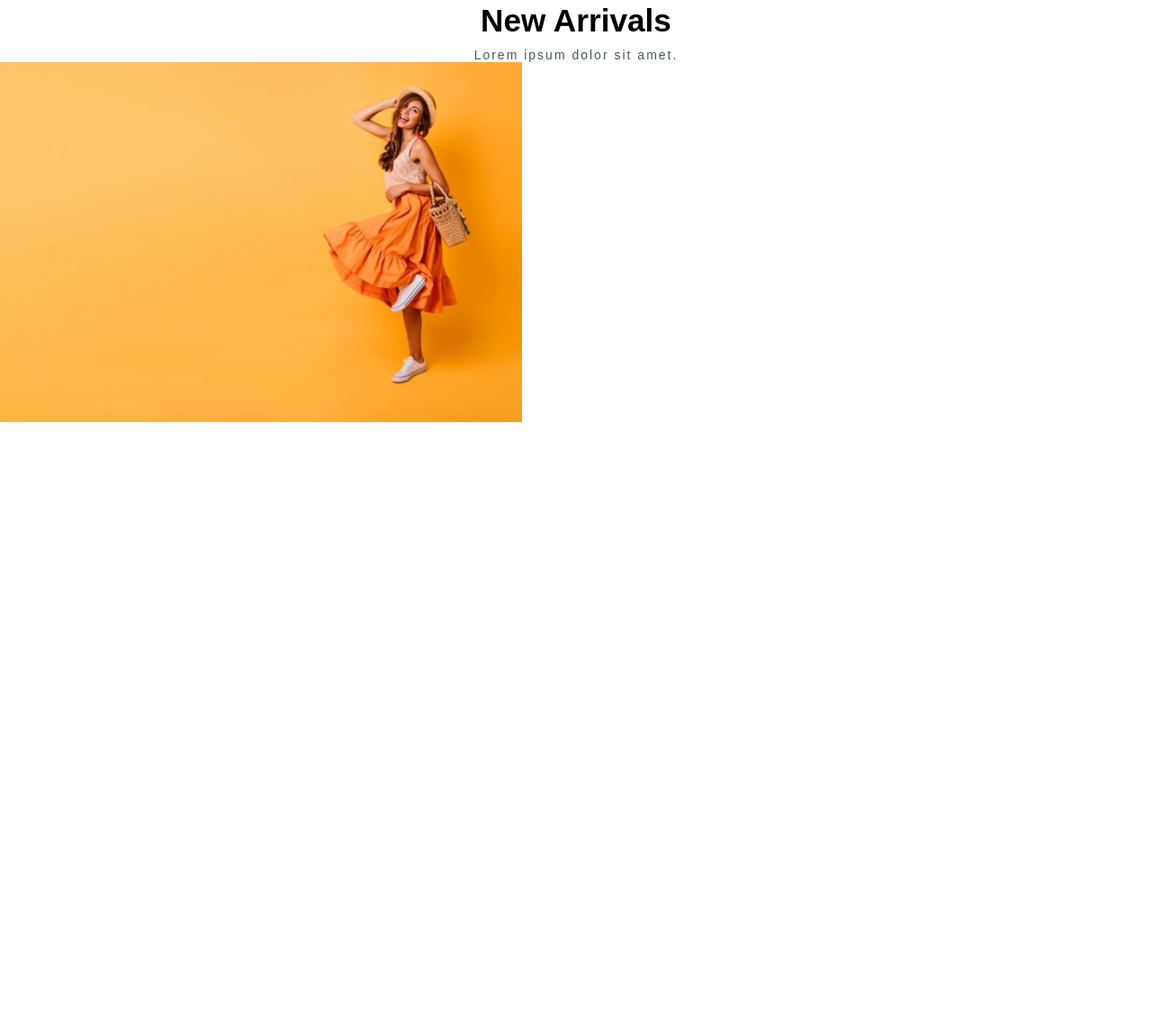
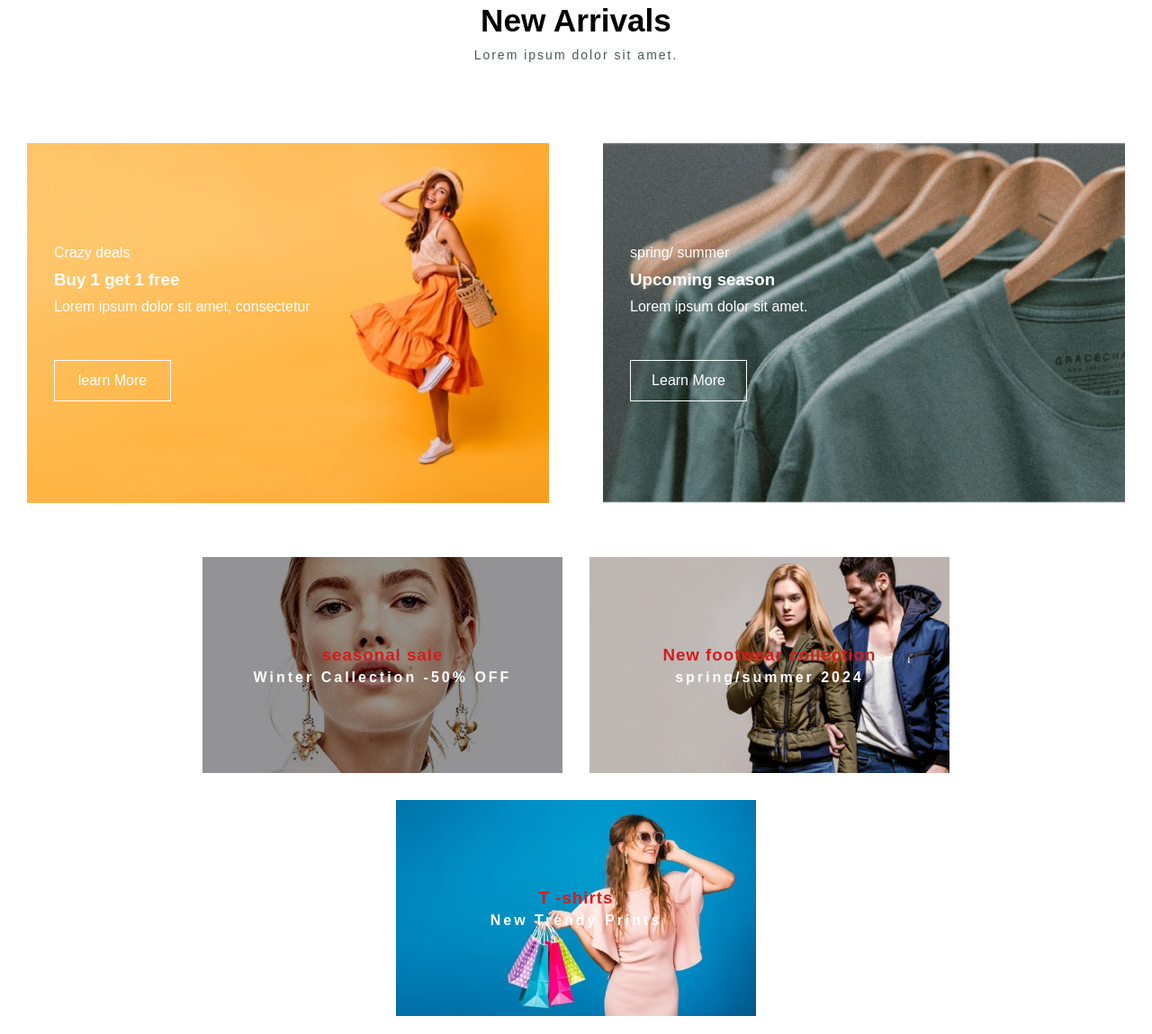
Before and after one commit to Usman-Javed-07/Html-Css-design-6, a plain HTML site: page index.html in a window 1280 px wide. Shown: the part 3743-4892 px from the top of the page at 90% size. Before the commit the page ends 4212 px from the top, so only its background shows below. Drawn offline with Linux system fonts and the light colour scheme.

Commit message:
arrival section complete

```diff
--- a/css/style.css
+++ b/css/style.css
@@ -249,6 +249,7 @@ body {
     padding: 10px 20px;
     border-radius: 10px;
     background:#fddde4 ;
+    transition: 0.5s ease;
 
 }
 .f2 {
@@ -410,7 +411,8 @@ body {
  background: #fff;
 padding: 15px 20px;
 border-radius: 5px;
-font-weight: 600
+font-weight: 600;
+transition: 0.5s ease;
 }
 .explore-btn:hover {
     background: #000;
@@ -443,6 +445,14 @@ font-weight: 600
     letter-spacing: 2px;
     color: #465b52;
 }
+@media screen and (max-width:767px) {
+    .arrival-heading h3 {
+        font-size: 1.2rem;
+    }
+    .arrival-heading p  {
+        font-size: 11px;
+    }
+}
 .arrivales-sale-one {
     background: url(../images/arrival1.jpg);
     width: 580px;
@@ -450,4 +460,114 @@ font-weight: 600
     background-repeat: no-repeat;
     background-size: cover;
     background-position: center;
+    padding: 30px;
+
 }
+.main-sale {
+    display: flex;
+    flex-wrap: wrap;
+    justify-content: center;
+    margin-top: 70px;
+    gap: 60px;
+    padding: 20px;
+}
+.arrivals-sale-two {
+    background: url(../images/arrival2.jpg);
+    width: 580px;
+    height: 50vh;
+    background-repeat: no-repeat;
+    background-size: cover;
+    background-position: center;
+    padding: 30px;
+}
+.sale {
+    display: flex;
+    flex-direction: column;
+    justify-content: center;
+    color: #fff;
+}
+.sale p {
+    margin-bottom: 10px;
+}
+.sale h3 {
+    font-weight: 800;
+    padding-bottom: 10px;
+}
+.sale a {
+    text-decoration: none;
+    color: #fff;
+    border: 1px solid white;
+    padding: 13px 20px;
+    width: 25%;
+    margin-top: 40px;
+    text-align: center;
+    transition: 0.5s ease;
+}
+
+.sale a:hover {
+    background: #088178;
+}
+@media screen and (max-width:500px) {
+    .sale a {
+      width: 60%;
+      font-size: 12px;
+    }
+}
+.winter-sale {
+    display: flex;
+    flex-direction: row;
+    flex-wrap: wrap;
+    align-items: center;
+    justify-content: center;
+    gap: 30px;
+    margin-top: 20px;
+    padding: 20px;
+}
+.winter-sale-one {
+    background: url(../images/b7.jpg);
+    width: 400px;
+    height: 30vh;
+    background-repeat: no-repeat;
+    background-size: cover;
+    background-position: center;
+    display: flex;
+    flex-direction: column;
+    align-items: center;
+    justify-content: center;
+    padding: 10px;
+}
+.winter-sale-two {
+    background: url(../images/b4.jpg);
+    width: 400px;
+    height: 30vh;
+    background-repeat: no-repeat;
+    background-size: cover;
+    background-position: center;
+    display: flex;
+    flex-direction: column;
+    align-items: center;
+    justify-content: center;
+    padding: 10px;
+   }
+   .winter-sale-three {
+    background: url(../images/b18.jpg);
+    width: 400px;
+    height: 30vh;
+    background-repeat: no-repeat;
+    background-size: cover;
+    background-position: center;
+    display: flex;
+    flex-direction: column;
+    align-items: center;
+    justify-content: center;
+    padding: 10px;
+   }
+   .winter h3{
+    color: rgb(215, 27, 27);
+    letter-spacing: 1px;
+    padding-bottom: 5px;
+   }
+   .winter h4 {
+    letter-spacing: 3px;
+    color: #fff;
+   }
--- a/index.html
+++ b/index.html
@@ -322,7 +322,37 @@
           <h3>New Arrivals</h3>
           <p>Lorem ipsum dolor sit amet.</p>
         </div>
-        <div class="arrivales-sale-one"></div>
+        <!--  -->
+        <div class="main-sale">
+          <div class="arrivales-sale-one sale">
+            <p>Crazy deals</p>
+            <h3>Buy 1 get 1 free</h3>
+            <p>Lorem ipsum dolor sit amet, consectetur</p>
+            <a href="#">learn More</a>
+          </div>
+          <div class="arrivals-sale-two sale">
+            <p>spring/ summer</p>
+            <h3>Upcoming season</h3>
+            <p>Lorem ipsum dolor sit amet.</p>
+            <a href="#">Learn More</a>
+          </div>
+        </div>
+        <!--  -->
+
+        <div class="winter-sale">
+          <div class="winter-sale-one winter">
+            <h3>seasonal sale</h3>
+            <h4>Winter Callection -50% OFF</h4>
+          </div>
+          <div class="winter-sale-two winter">
+            <h3>New footwear collection</h3>
+            <h4>spring/summer 2024</h4>
+          </div>
+          <div class="winter-sale-three winter">
+            <h3>T -shirts</h3>
+            <h4>New Trendy Prints</h4>
+          </div>
+        </div>
       </div>
     </section>
     <script src="js/script.js"></script>
```
Also changed, not shown: images/b18.jpg (added), images/b4.jpg (added), images/b7.jpg (added).
